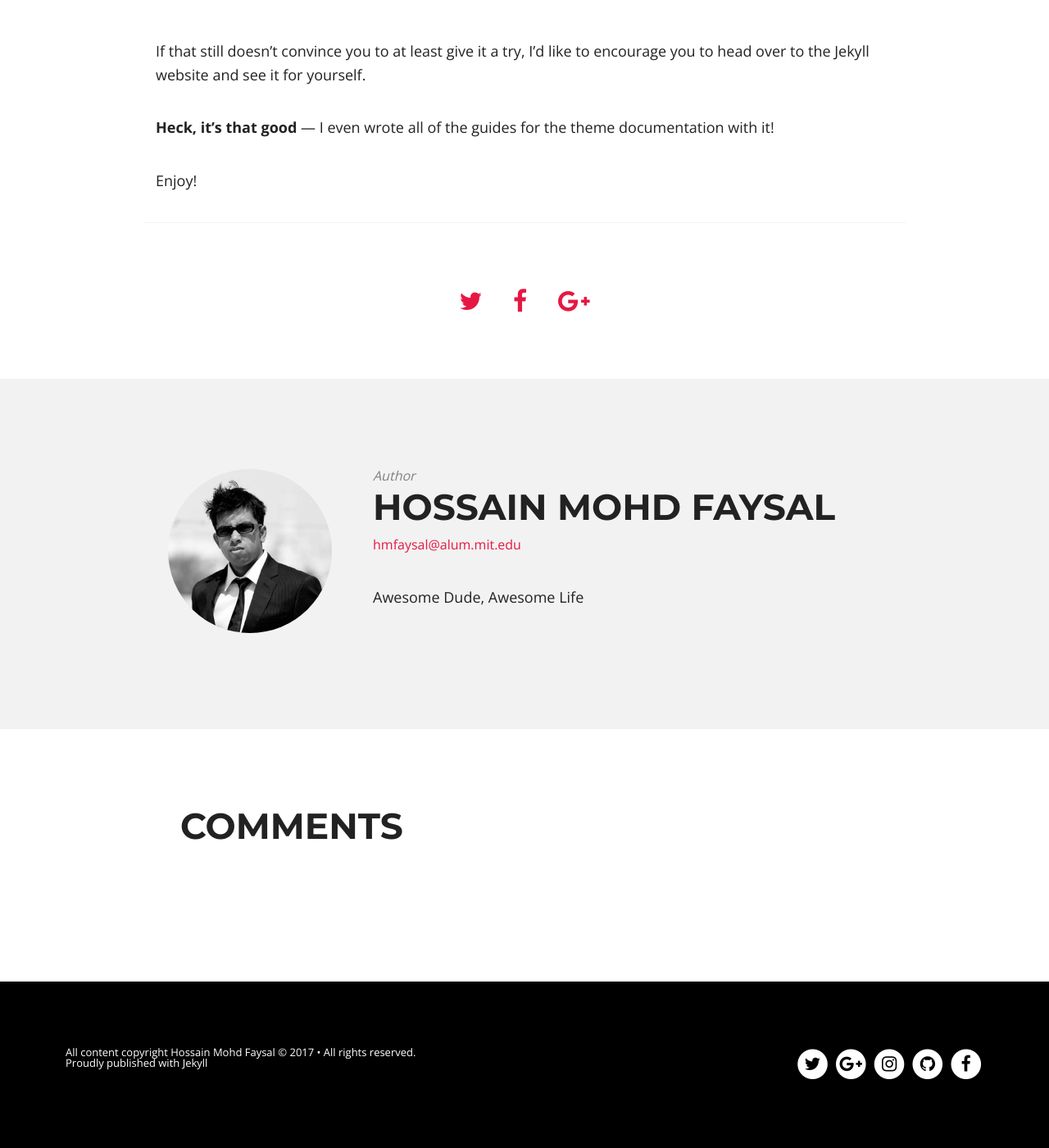
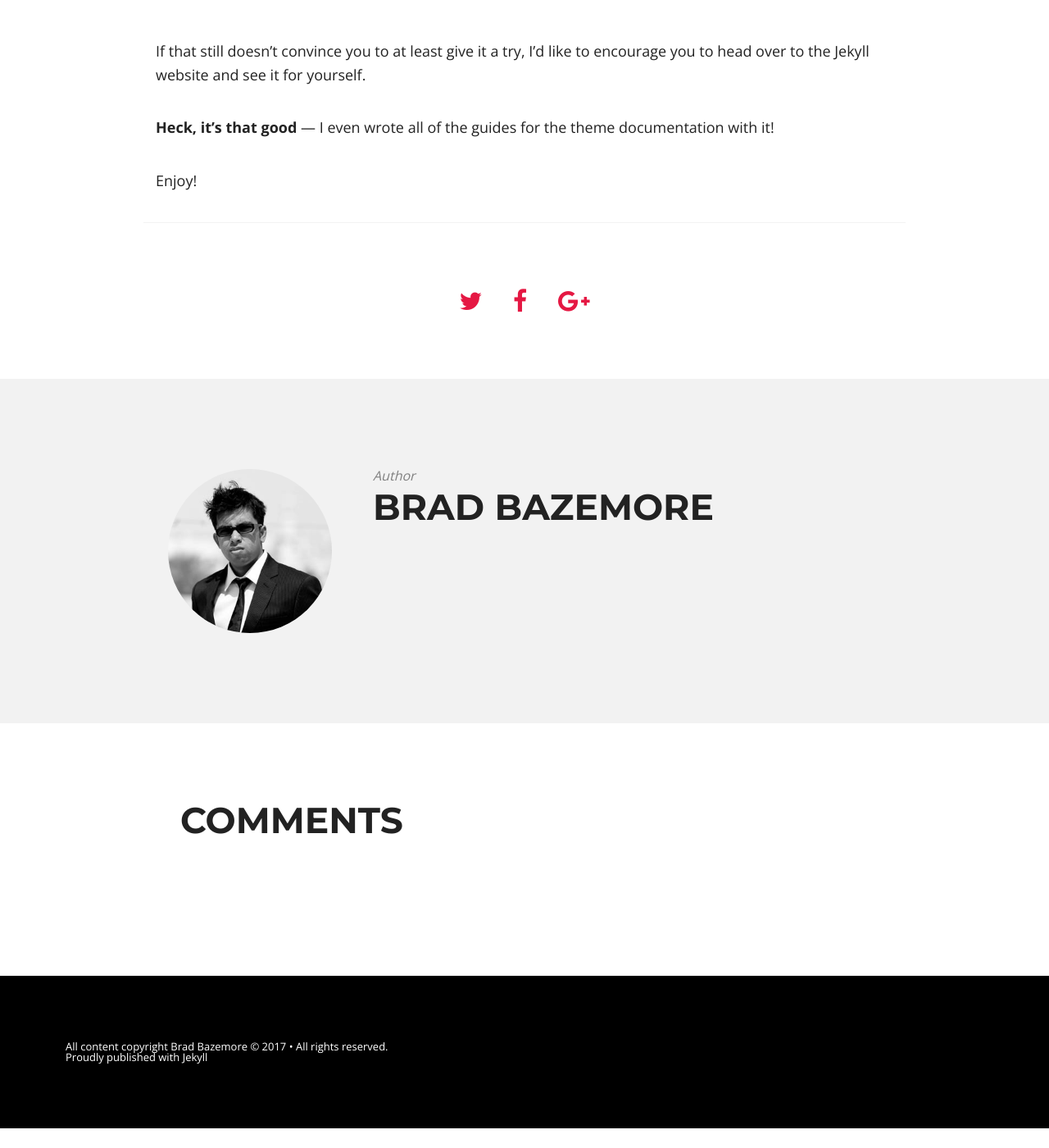
Before and after one commit to sonyccd/pank-tools, a Jekyll site: the page built from _posts/2014-07-23-why-jekyll.md, in a window 1280 px wide and 1400 px high, scrolled down 1288 px. Shown: the whole window at 82% size. Built offline with Jekyll 4.4.1, drawn with Linux system fonts in a browser that asks for light colours; nearby versions of some CDN libraries; comment, search, counter and statistics services are not loaded; after the commit the page ends 2664 px from its top, so only the background shows below that; some of the changed text lies outside the part shown.

Commit message:
Update _config.yml

```diff
--- a/_config.yml
+++ b/_config.yml
@@ -7,25 +7,25 @@ dropcap:			true
 # Change url to your domain. Leave localhost server or blank when working locally.
 # or use the hint from http://jekyllrb.com/docs/github-pages/ to keep this the same
 # whether working locally or remotely. Start Jekyll with: jekyll serve --baseurl ''
-url:        	  /Notepad
+url:        	  /pank-tools
 
 # Owner/author information
 owner:
-  name:           Hossain Mohd Faysal
+  name:           Brad Bazemore
   avatar:         hmfaysal.jpg
-  email:          hmfaysal@alum.mit.edu
+  email:
   # Use the coder's toolbox at http://coderstoolbox.net/string/#!encoding=xml&action=encode&charset=us_ascii to encode your description into XML string
-  description:    Awesome Dude, Awesome Life
+  description:
   # Social networking links used in footer. Update and remove as you like.
-  twitter:        hmfaysal
-  facebook:       hmfaysal
-  github:         hmfaysal
-  instagram:      hmfaysal
+  twitter:
+  facebook:
+  github:
+  instagram:
   # For Google Authorship https://plus.google.com/authorship
-  google_plus:    https://plus.google.com/u/0/102602916593522619858
+  google_plus:
 
 # Analytics and webmaster tools stuff goes here
-google_analytics:   UA-39365944-7
+google_analytics:
 google_verify:
 # https://ssl.bing.com/webmaster/configure/verify/ownership Option 2 content= goes here
 bing_verify:
@@ -45,7 +45,7 @@ links:
     url: /about
 
 # http://en.wikipedia.org/wiki/List_of_tz_database_time_zones
-timezone:    Asia/Dhaka
+timezone:    US/Eastern
 future:      true
 highlighter: pygments
 markdown:    kramdown
@@ -71,8 +71,8 @@ kramdown:
 
 prose:
   rooturl: '_posts'
-  siteurl: 'http://hmfaysal.github.io/Notepad/'
-  relativeLinks: 'http://hmfaysal.github.io/Notepad/links.jsonp'
+  siteurl: 'http://sonyccd.github.io/pank-tools/'
+  relativeLinks: 'http://sonyccd.github.io/pank-tools/links.jsonp'
   media: 'images'
   metadata:
     _posts:
```
